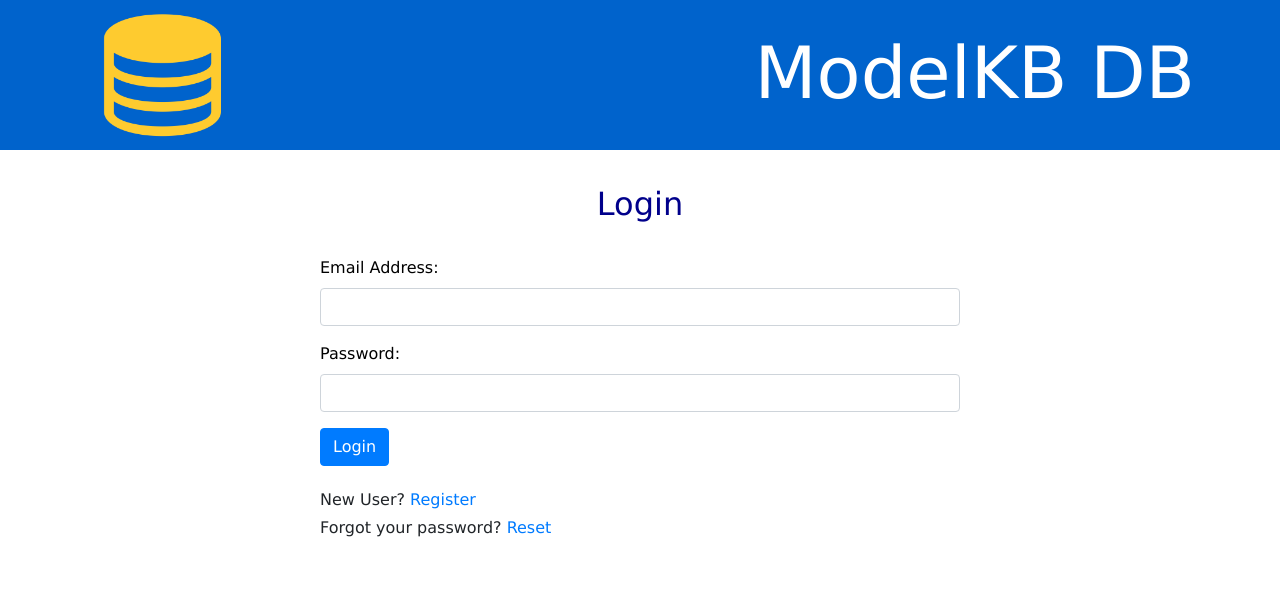
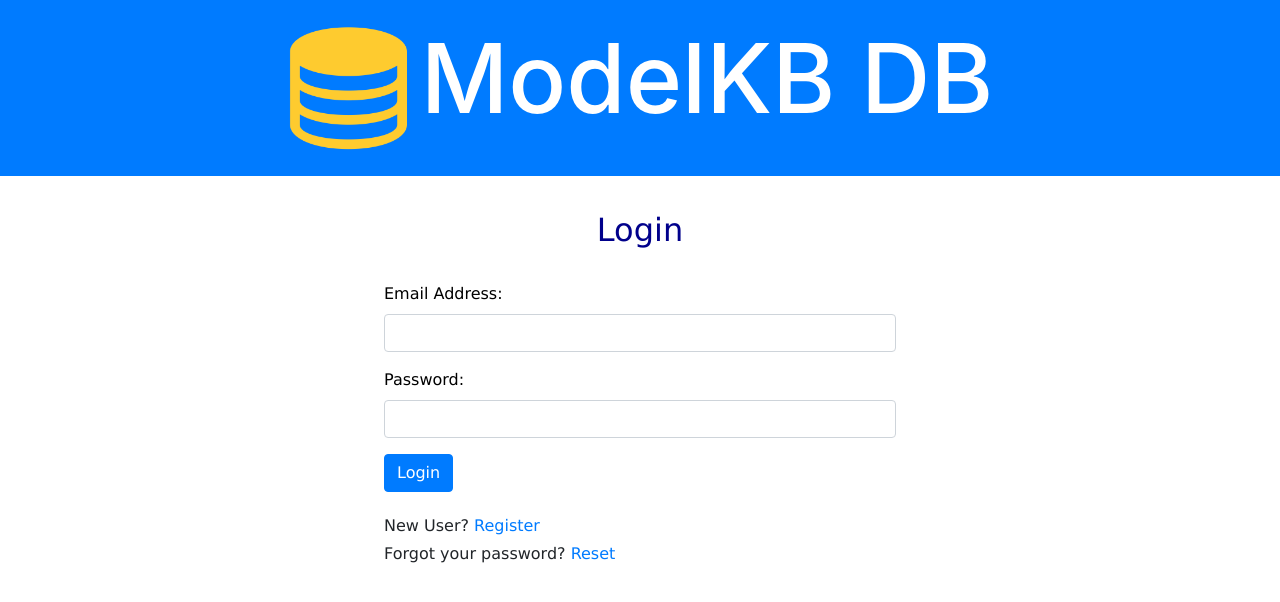
Before and after one commit to RedwanAlbadawi/CS5551Project, an Angular app in the folder ModelKBDB/: page / in a window 1280 px wide. Shown: the top 602 px of the page. Built offline with nearby package versions, Linux system fonts and the light colour scheme.

Commit message:
Header Component CSS updates.

```diff
--- a/ModelKBDB/src/app/header/header.component.css
+++ b/ModelKBDB/src/app/header/header.component.css
@@ -1,18 +1,19 @@
-.header-bar {
-  background-color: #0063cc;
-  font-family: Verdana;
-}
-
-.nav-bar {
+.d-inline-block {
   float: left;
 }
 
-.header-title {
-  float: right;
-  margin-top: -7.5em;
+.navbar {
+  background-color:#007bff;
+  display: inline-block;
+  text-align: center;
+  width:100%;
+}
+
+.navbar-text {
+  color: white;
+  position: relative;
 }
 
 h1 {
-  font-size: 72px;
-  color: white;
+  font-size:72pt;
 }
--- a/ModelKBDB/src/app/header/header.component.html
+++ b/ModelKBDB/src/app/header/header.component.html
@@ -1,12 +1,8 @@
-<div id="wrap">
-  <div class="header-bar">
-    <div class="container">
-      <div class="header-header">
-        <a class="nav-brand"></a> <img src="../../assets/kb_logo.png" alt="logo" width="150" height="150">
-      </div>
-      <div class="header-title">
-        <h1>ModelKB DB</h1>
-      </div>
-    </div>
-  </div>
-</div>
+<nav class="navbar">
+  <a class="navbar-brand" href="#">
+    <img src="../../assets/kb_logo.png" width="150" height="150" class="d-inline-block align-top" alt="">
+    <a class="navbar-text" href="#">
+      <h1>ModelKB DB</h1>
+    </a>
+  </a>
+</nav>
--- a/ModelKBDB/src/app/login/login.component.css
+++ b/ModelKBDB/src/app/login/login.component.css
@@ -1,7 +1,7 @@
 .primary-panel{
-  width:50%;
-  margin-left: 25%;
-  margin-right: 25%;
+  width:40%;
+  margin-left: 30%;
+  margin-right: 30%;
 }
 
 .panel-heading {
```
